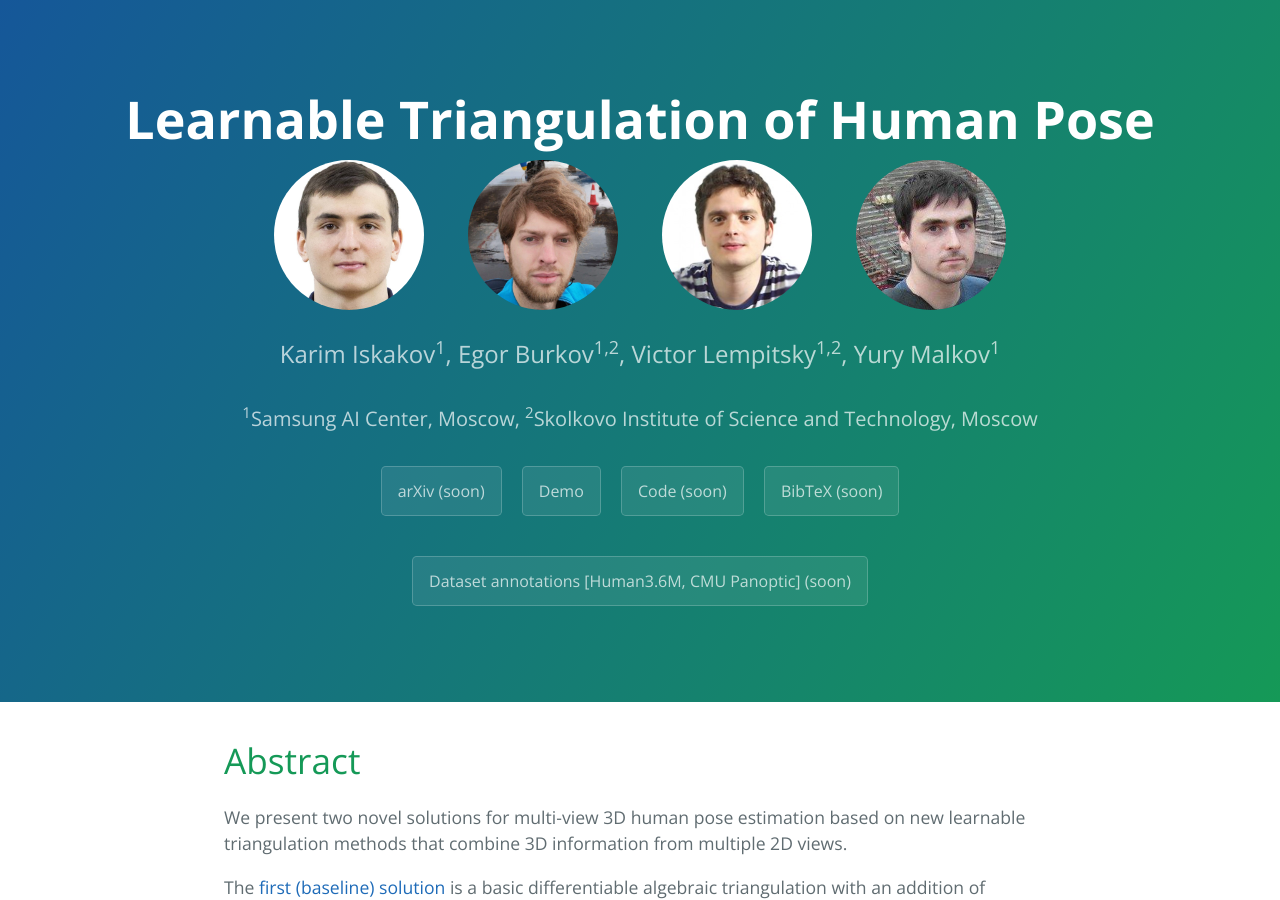
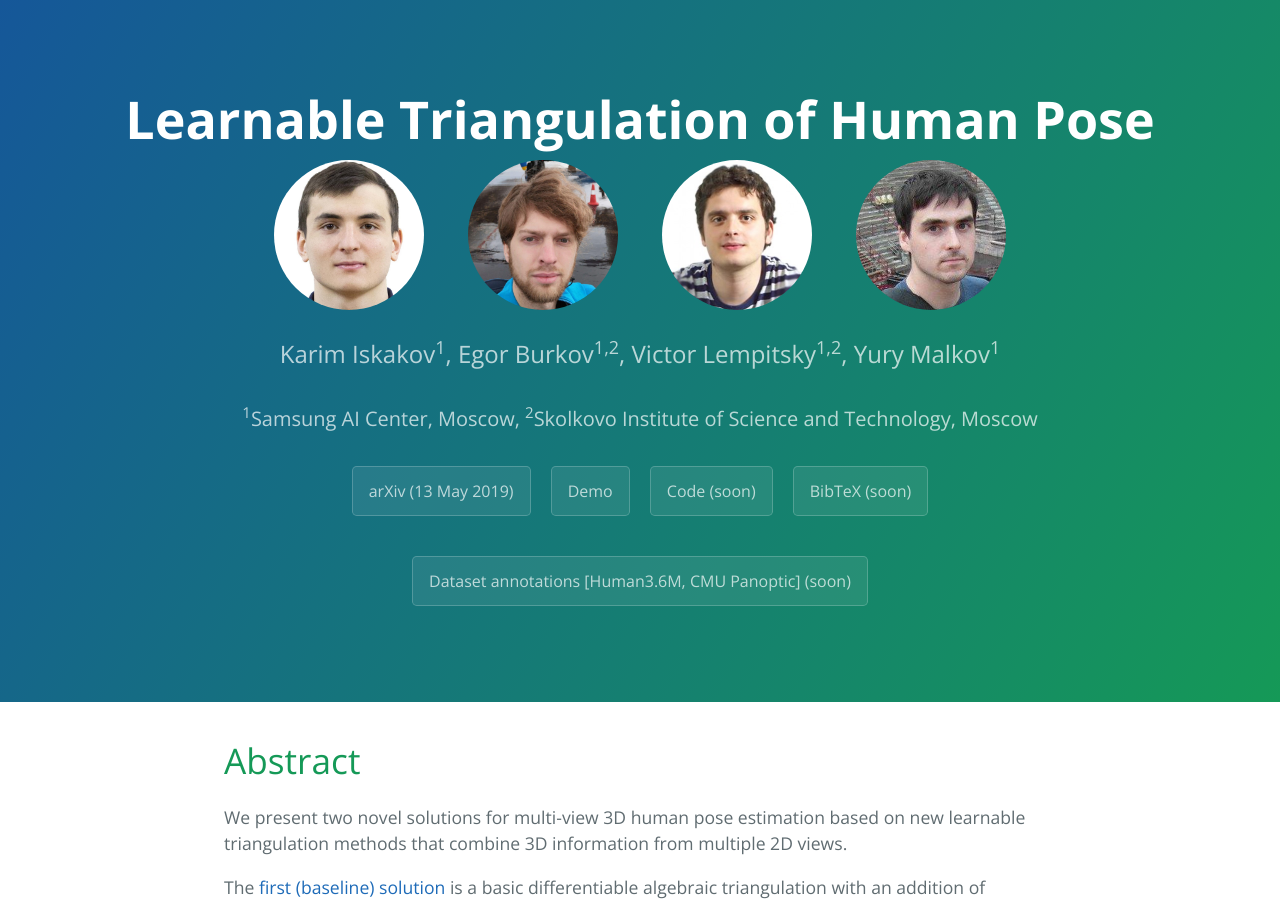
Before and after one commit to saic-violet/learnable-triangulation, a Jekyll site: the page built from index.md, in a window 1280 px wide and 900 px high. Built offline with Jekyll 4.4.1, drawn with Linux system fonts in a browser that asks for light colours; formulas are drawn with MathJax 3; our own code applies the rules of GitHub Pages for plain Markdown files.

Commit message:
Updated arXiv info

```diff
--- a/_includes/page-header.html
+++ b/_includes/page-header.html
@@ -15,7 +15,7 @@
     <sup>1</sup>Samsung AI Center, Moscow,
     <sup>2</sup>Skolkovo Institute of Science and Technology, Moscow</h2>
 
-  <a href="#" class="btn">arXiv (soon)</a>
+  <a href="#" class="btn">arXiv (13 May 2019)</a>
   <a target="_blank" rel="noopener noreferrer" href="https://www.youtube.com/watch?v=z3f3aPSuhqg" class="btn">Demo</a>
   <a href="#" class="btn">Code (soon)</a>
   <a href="#bibtex" class="btn">BibTeX (soon)</a>
```
